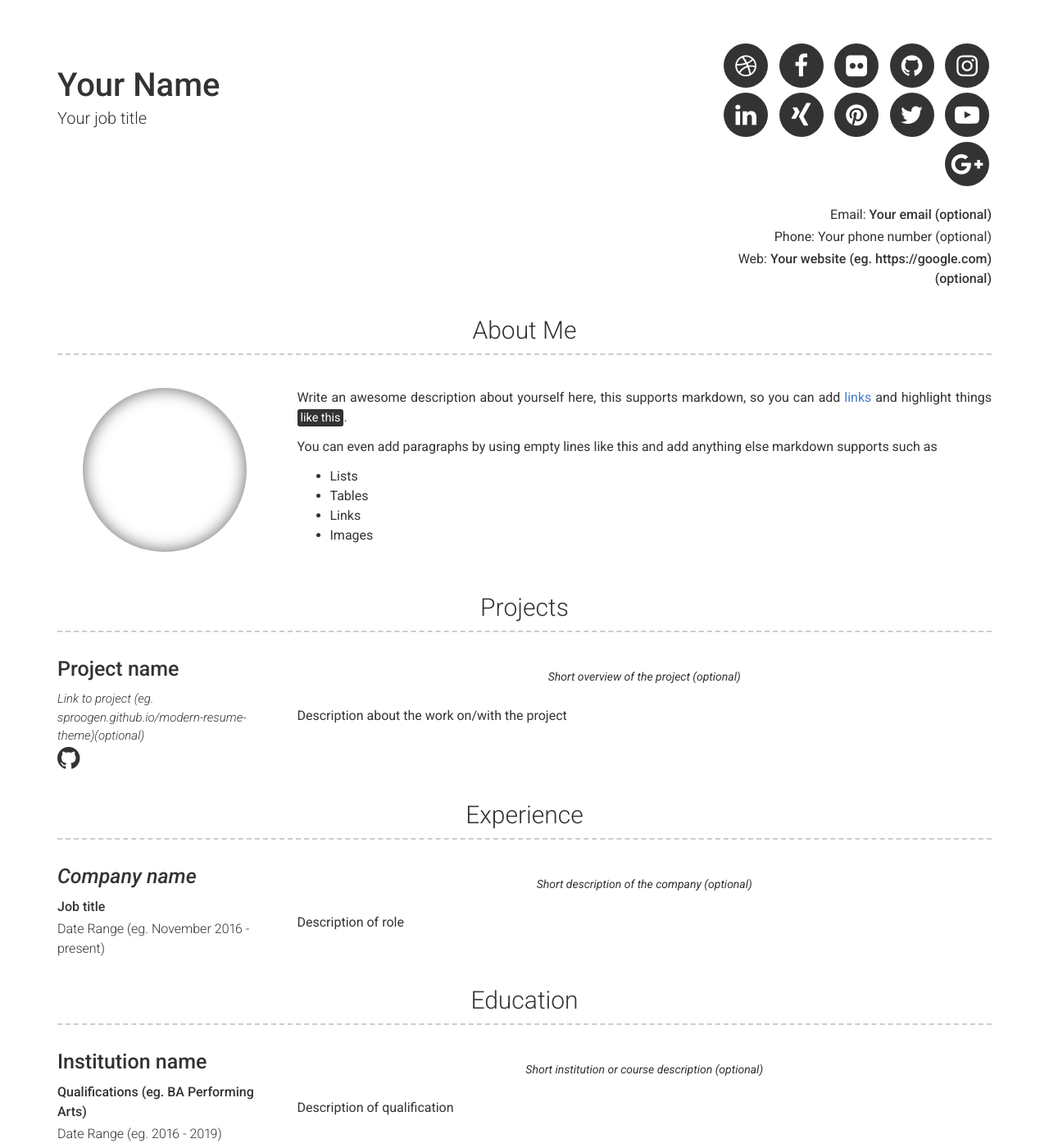
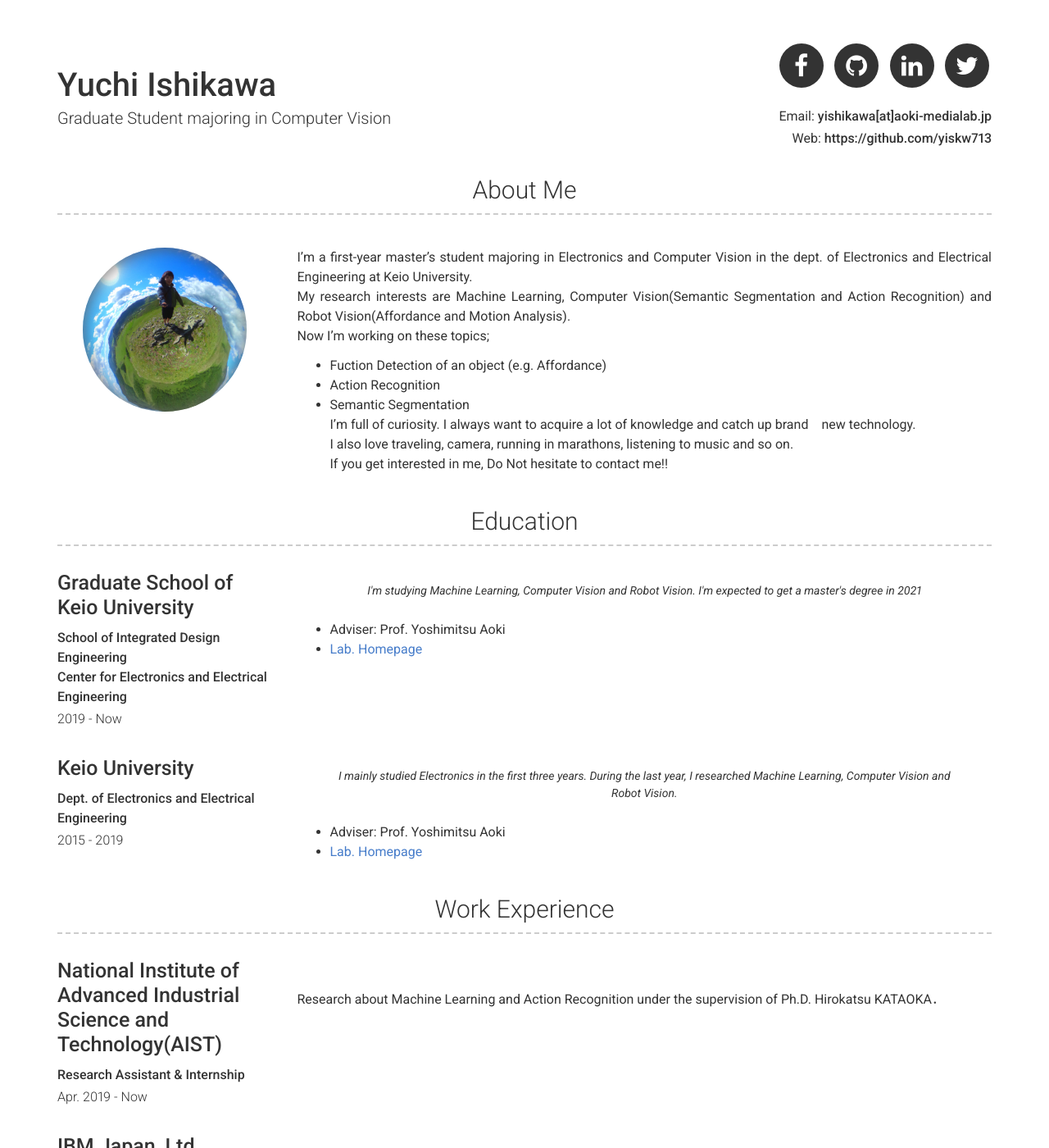
Before and after one commit to yiskw713/yiskw713.github.io.v1, a Jekyll site: the page built from index.md, in a window 1280 px wide and 1400 px high. Shown: the whole window at 82% size. Built offline with Jekyll 4.4.1, drawn with Linux system fonts in a browser that asks for light colours; some of the changed text lies outside the part shown.

Commit message:
add my profile

```diff
--- a/_config.yml
+++ b/_config.yml
@@ -3,52 +3,82 @@ repository: Git repository where your resume will be hosted, only required if yo
 # favicon: Directory of your favicon (eg. images/favicon.ico)(optional)
 
 # Personal info
-name: Your Name
-title: Your job title
-email: Your email (optional)
-phone: Your phone number (optional)
-website: Your website (eg. https://google.com)(optional)
+name: Yuchi Ishikawa
+title: Graduate Student majoring in Computer Vision
+email: yishikawa[at]aoki-medialab.jp
+# phone: Your phone number (optional)
+website: https://github.com/yiskw713
 
 # Social links
-twitter_username: jekyllrb
-github_username:  jekyll
-dribbble_username: jekyll
-facebook_username: jekyll
-flickr_username: jekyll
-instagram_username: jekyll
-linkedin_username: jekyll
-xing_username: jekyll
-pinterest_username: jekyll
-youtube_username: jekyll
-googleplus_username: +jekyll
+twitter_username: yiskw713
+github_username:  yiskw713
+# dribbble_username: jekyll
+facebook_username: yuchi.ishikawa.7
+# flickr_username: jekyll
+# instagram_username: jekyll
+linkedin_username: 裕地-石川-126b39186
+# xing_username: jekyll
+# pinterest_username: jekyll
+# youtube_username: jekyll
+# googleplus_username: +jekyll
 
 # About Section
 # about_title: About Me (Use this to override about section title)
-about_profile_image: Directory of profile image (eg. images/profile.jpg)
-about_content: | # this will include new lines to allow paragraphs
-  Write an awesome description about yourself here, this supports markdown, so you can add [links](http://foobar.com) and highlight things <mark>like this</mark>.
+about_profile_image: images/profile.jpg
+about_content: |
+  I'm a first-year master's student majoring in Electronics and Computer Vision in the dept. of Electronics and Electrical Engineering at Keio University.<br>
+  My research interests are Machine Learning, Computer Vision(Semantic Segmentation and Action Recognition) and Robot Vision(Affordance and Motion Analysis). <br>
+  Now I'm working on these topics;
+    * Fuction Detection of an object (e.g. Affordance)
+    * Action Recognition
+    * Semantic Segmentation<br>
+  I'm full of curiosity. I always want to acquire a lot of knowledge and catch up brand　new technology.<br>
+  I also love traveling, camera, running in marathons, listening to music and so on. <br>
+  If you get interested in me, Do Not hesitate to contact me!!<br>
 
-  You can even add paragraphs by using empty lines like this and add anything else markdown supports such as
-    - Lists
-    - Tables
-    - Links
-    - Images
+# Education Section
+education_title: Education #(Use this to override about education section title)
+
+# Experience Section
+experience_title: Work Experience #(Use this to override about experience section title)
+
+# Publications Section
+Publications_title: Publications #(Use this to override about projects section title)
 
 # Projects Section
-# projects_title: Projects #(Use this to override about projects section title)
+projects_title: Projects #(Use this to override about projects section title)
 
-# Experience Section
-# experience_title: Experience #(Use this to override about experience section title)
+# Sholorship Section
+scholorship_title: Scholorship
 
-# Education Section
-# education_title: Education #(Use this to override about education section title)
+# Skills Section
+skills_title: Skills
+skills_content: | # this will include new lines to allow paragraphs
+  ## <b>Language</b>
+  <mark>Japanease</mark> <mark>English</mark>
+
+  ## <b>Programming</b>
+  <mark>Python</mark> <mark>C/C++</mark> <mark>HTML/CSS</mark>
+
+  ## <b>Data Science</b>
+  <mark>Numpy</mark> <mark>Pandas</mark> <mark>Pytorch</mark> <mark>MatLab</mark>
+
+  ## <b>Research interests</b>
+  <mark>Machine Learning</mark> <mark>Affordance</mark> <mark>Motion Analysis</mark> <mark>3D Point Cloud</mark>
+  <mark>Semantic Segmentation</mark> <mark>Action Recognition</mark> <mark>Object Detection</mark>
 
 # More Section
-# more_title: A Little More About Me #(Use this to override about more section title)
+more_title: When I'm Not Researching
 more_content: | # this will include new lines to allow paragraphs
-  This is where you can write a little more about yourself. You could title this section **Interests** and include some of your other interests.
+  When I'm not in Lab., I put my free time into my hobbies or hang out with my friends, though I love research and spend most of my time studying.<br>
+  When I take a long vaction, I always do travel all over Japan or the world.
+  I love traveling and I've experienced backpacking many times such as traveling across Japan by bike, crossing America by recreationl vehicle,
+  hitchhiking, survival on an uninhabited island, camping in Africa and so on.<br>
+  Meeting people who have different backgrounds enriched my mind and changed me dramatically.<br>
+  And I like taking pictures as I can keep my trips as a memory. I often enjoy taking pictures of landscape, night view and starry sky.<br>
 
-  Or you could title it **Skills** and write a bit more about things that make you more desirable, like *leadership* or *teamwork*
+  I also like listening to music, watching comedians shows and drinking coffee or tea.<br>
+  These days, I'm carzy about running in marathons. I've completed a full marathon twice and I'm going to participate in marathons more and more.
 
 # Footer
 footer_show_references: true
--- a/_data/education.yml
+++ b/_data/education.yml
@@ -1,8 +1,20 @@
 # Education Template
-- name: Institution name
-  dates: Date Range (eg. 2016 - 2019)
-  qualification: Qualifications (eg. BA Performing Arts)
+- name: Graduate School of Keio University
+  dates: 2019 - Now
+  qualification:
+    School of Integrated Design Engineering<br>
+    Center for Electronics and Electrical Engineering
   quote: >
-    Short institution or course description (optional)
+    I'm studying Machine Learning, Computer Vision and Robot Vision. I'm expected to get a master's degree in 2021
   description: | # this will include new lines to allow paragraphs
-    Description of qualification
+    * Adviser: Prof. Yoshimitsu Aoki
+    * [Lab. Homepage](https://aoki-medialab.jp/){:target="_blank"}
+
+- name: Keio University
+  dates: 2015 - 2019
+  qualification: Dept. of Electronics and Electrical Engineering
+  quote: >
+    I mainly studied Electronics in the first three years. During the last year, I researched Machine Learning, Computer Vision and Robot Vision.
+  description: | # this will include new lines to allow paragraphs
+    * Adviser: Prof. Yoshimitsu Aoki
+    * [Lab. Homepage](https://aoki-medialab.jp/){:target="_blank"}
--- a/_data/experience.yml
+++ b/_data/experience.yml
@@ -1,9 +1,19 @@
 # Experience template
-- company: Company name
-  link: Link to company (optional)
-  job_title: Job title
-  dates: Date Range (eg. November 2016 - present)
+- company: National Institute of Advanced Industrial Science and Technology(AIST)
+  link:
+  job_title: Research Assistant & Internship
+  dates: Apr. 2019 - Now
   quote: >
-   Short description of the company (optional)
+
   description: | # this will include new lines to allow paragraphs
-    Description of role
+    Research about Machine Learning and Action Recognition under the supervision of Ph.D. Hirokatsu KATAOKA．
+
+
+- company: IBM Japan, Ltd.
+  link:
+  job_title: Internship
+  dates: Sep. 2018 - Mar. 2019
+  quote: >
+
+  description: | # this will include new lines to allow paragraphs
+    Worked on weakly-supervised affordance detection using the hierarchy between affordances and objects.
--- a/_data/projects.yml
+++ b/_data/projects.yml
@@ -1,8 +1,50 @@
 # Project template
-- name: Project name
-  link: Link to project (eg. sproogen.github.io/modern-resume-theme)(optional)
-  github: Github page for project (eg. sproogen/modern-resume-theme)(optional)
+- name: Paper Summary
+  link:
+  github: yiskw713/paper_summary
   quote: >
-    Short overview of the project (optional)
+
   description: | # this will include new lines to allow paragraphs
-    Description about the work on/with the project
+    I read papers every day and summarize them as far as possible in GitHub.
+    If you get interested, visit my project page.
+
+- name: cvpaper.challenge
+  link: http://xpaperchallenge.org/cv/
+  github: cvpaperchallenge
+  quote: >
+
+  description: | # this will include new lines to allow paragraphs
+    As a member of cvpaper.challenge, I read a lot of papers accepted at CVPR or several top conferences.
+    I also reseach and share the knowledge with its members.
+
+- name: ActivityNet Challenge
+  link: http://activity-net.org/
+  github:
+  quote: >
+
+  description: | # this will include new lines to allow paragraphs
+    I'll take part in ActivityNet Challenge. This information's coming soon.
+
+- name: Collaborative Research with a leading automaker
+  link:
+  github:
+  quote: >
+
+  description: | # this will include new lines to allow paragraphs
+    Research how to make help robots real with a major automaker in Japan.
+
+- name: Commissioned Research by a chemical manufacturer
+  link:
+  github:
+  quote: >
+
+  description: | # this will include new lines to allow paragraphs
+    Work on Semantic Segmentation for specific objects as a contract research.
+
+- name: Others
+  link:
+  github: yiskw713
+  quote: >
+
+  description: | # this will include new lines to allow paragraphs
+    You can see other projects on my GitHub. If you get interested, please visit it!
--- /dev/null
+++ b/_data/publications.yml
@@ -0,0 +1,32 @@
+# Publication template
+- name: Project name
+  link: Link to project (eg. sproogen.github.io/modern-resume-theme)(optional)
+  github: Github page for project (eg. sproogen/modern-resume-theme)(optional)
+  quote: >
+    Short overview of the project (optional)
+  description: | # this will include new lines to allow paragraphs
+    Description about the work on/with the project
+
+- name: Project name
+  link: Link to project (eg. sproogen.github.io/modern-resume-theme)(optional)
+  github: Github page for project (eg. sproogen/modern-resume-theme)(optional)
+  quote: >
+    Short overview of the project (optional)
+  description: | # this will include new lines to allow paragraphs
+    Description about the work on/with the project
+
+- name: Project name
+  link: Link to project (eg. sproogen.github.io/modern-resume-theme)(optional)
+  github: Github page for project (eg. sproogen/modern-resume-theme)(optional)
+  quote: >
+    Short overview of the project (optional)
+  description: | # this will include new lines to allow paragraphs
+    Description about the work on/with the project
+
+- name: Project name
+  link: Link to project (eg. sproogen.github.io/modern-resume-theme)(optional)
+  github: Github page for project (eg. sproogen/modern-resume-theme)(optional)
+  quote: >
+    Short overview of the project (optional)
+  description: | # this will include new lines to allow paragraphs
+    Description about the work on/with the project
--- /dev/null
+++ b/_data/recognition.yml
@@ -0,0 +1,29 @@
+# Recognition Template
+- name: Outstanding Performance Award for Bachelor Theses
+  dates: Mar. 2019
+  qualification: in the Dept. of Electronics and Electrical Engineering of Keio University
+  quote: >
+    I won the excellent award for my graduation thesis in 2019.
+  description: | # this will include new lines to allow paragraphs
+    My bachelor thesis topic is "Task-oriented Function Detection Based on Operational Tasks".<br>
+    I proposed an alternative representation to Affordance, "Task-oriented Function", in the paper.
+    This representation makes it possible to desribe a variety of ways to use an object,
+    though Affordance in the field of Robot Vision can express only one way to use it.<br>
+
+- name: 3rd place award in MIRU 2018 Young Researchers Program
+  dates: Aug. 2018
+  qualification:
+  quote: >
+    As a young researcher program in MIRU 2018, participants were divided into several groups and each group read papers in the field outside Computer Vision.
+    Then, each group summarized the history, the trend and the conection with Computer Vision.
+    It helped us not only understand different fields, but also consider how we can make use of knowledge about them for Computer Vision.
+  description: | # this will include new lines to allow paragraphs
+    Our group, C, read papers in the field of Robotics, focusing on 'transferring knowledge from simulation to real'.
+    You can see our poster and presentation material from [this link](https://sites.google.com/view/miru2018sapporo/wakate_top/%E5%90%84%E3%83%81%E3%83%BC%E3%83%A0%E3%81%AE%E7%99%BA%E8%A1%A8%E8%B3%87%E6%96%99?authuser=0).
+
+- name: TOEIC
+  dates: May 2018
+  qualification: Educational Testing Service (ETS)
+  quote: >
+  description: | # this will include new lines to allow paragraphs
+    <div style="text-align: center;"><font size='5'>940</font></div>
--- a/_includes/projects.html
+++ b/_includes/projects.html
@@ -7,11 +7,13 @@
       {%- if project.link -%}
       {% include a.html href=project.link class="project-link" %}{{ project.link }}</a>
       {%- endif -%}
+      {%- if project.github -%}
       <p class="no-print">
         <a href="https://github.com/{{ project.github }}" target="_blank">
           <i class="fa fa-github" title="{{ project.name }} Github link"></i>
         </a>
       </p>
+      {%- endif -%}
     </div>
     <div class="col-xs-12 col-sm-8 col-md-9 col-print-12">
       {%- if project.quote -%}
--- /dev/null
+++ b/_includes/publications.html
@@ -0,0 +1,24 @@
+<div class="container publication-container">
+    <h3>{{ site.publications_title | default: "Publications" }}</h3>
+    {% for publication in site.data.publications %}
+    <div class="row clearfix publication">
+        <div class="col-xs-12 col-sm-4 col-md-3 col-print-12 left-column">
+            <h4>{{ publication.name }}</h4>
+            {%- if publication.link -%}
+            {% include a.html href=publication.link class="publication-link" %}{{ project.link }}</a>
+            {%- endif -%}
+            <p class="no-print">
+                <a href="https://github.com/{{ project.github }}" target="_blank">
+                    <i class="fa fa-github" title="{{ publication.name }} Github link"></i>
+                </a>
+            </p>
+        </div>
+        <div class="col-xs-12 col-sm-8 col-md-9 col-print-12">
+            {%- if publication.quote -%}
+            <p class="quote">{{ publication.quote }}</p>
+            {%- endif -%}
+            {{ publication.description | strip | markdownify }}
+        </div>
+    </div>
+    {% endfor %}
+</div>
--- /dev/null
+++ b/_includes/recognition.html
@@ -0,0 +1,18 @@
+<div class="container recognitions-container">
+    <h3>{{ site.recognition_title | default: "Recognition" }}</h3>
+    {% for recog in site.data.recognition %}
+    <div class="row clearfix education">
+        <div class="col-xs-12 col-sm-4 col-md-3 col-print-12 left-column">
+            <h4>{{ recog.name }}</h4>
+            <p><b>{{ recog.qualification }}</b></p>
+            <p>{{ recog.dates }}</p>
+        </div>
+        <div class="col-xs-12 col-sm-8 col-md-9 col-print-12">
+            {%- if recog.quote -%}
+            <p class="quote">{{ recog.quote }}</p>
+            {%- endif -%}
+            {{ recog.description | strip | markdownify }}
+        </div>
+    </div>
+    {% endfor %}
+</div>
--- /dev/null
+++ b/_includes/scholorship.html
@@ -0,0 +1,17 @@
+<div class="container scholorship-container">
+    <h3>{{ site.scholorship_title | default: "Scholorship" }}</h3>
+    {% for scholorship in site.data.scholorship %}
+    <div class="row clearfix education">
+        <div class="col-xs-12 col-sm-4 col-md-3 col-print-12 left-column">
+            <h4>{{ scholorship.name }}</h4>
+            <p>{{ scholorship.dates }}</p>
+        </div>
+        <div class="col-xs-12 col-sm-8 col-md-9 col-print-12">
+            {%- if scholorship.quote -%}
+            <p class="quote">{{ scholorship.quote }}</p>
+            {%- endif -%}
+            {{ scholorship.description | strip | markdownify }}
+        </div>
+    </div>
+    {% endfor %}
+</div>
--- /dev/null
+++ b/_includes/skills.html
@@ -0,0 +1,8 @@
+<div class="container skills">
+    <h3>{{ site.skills_title | default: "Skills" }}</h3>
+    <div class="row clearfix">
+        <div class="col-md-12">
+            {{ site.skills_content | strip | markdownify }}
+        </div>
+    </div>
+</div>
--- a/_layouts/default.html
+++ b/_layouts/default.html
@@ -12,20 +12,36 @@
 
       {%- include about.html -%}
 
-      {%- if site.data.projects.size > 0 -%}
-        {%- include projects.html -%}
+      {%- if site.data.education.size > 0 -%}
+      {%- include education.html -%}
       {%- endif -%}
 
       {%- if site.data.experience.size > 0 -%}
-        {%- include experience.html -%}
+      {%- include experience.html -%}
       {%- endif -%}
 
-      {%- if site.data.education.size > 0 -%}
-        {%- include education.html -%}
+      {%- if site.data.publications.size > 0 -%}
+      {%- include publications.html -%}
+      {%- endif -%}
+
+      {%- if site.data.projects.size > 0 -%}
+      {%- include projects.html -%}
+      {%- endif -%}
+
+      {%- if site.data.recognition.size > 0 -%}
+      {%- include recognition.html -%}
+      {%- endif -%}
+
+      {%- if site.data.scholorship.size > 0 -%}
+      {%- include scholorship.html -%}
+      {%- endif -%}
+
+      {%- if site.skills_content -%}
+      {%- include skills.html -%}
       {%- endif -%}
 
       {%- if site.more_content -%}
-        {%- include more.html -%}
+      {%- include more.html -%}
       {%- endif -%}
 
     </div>
```
Also changed, not shown: _data/scholorship.yml (added, +7 -0 lines), README.md (deleted), images/profile.jpg (added), screenshot.png (deleted), 1 other file. Lines whose indentation alone changed are shown as unchanged.
